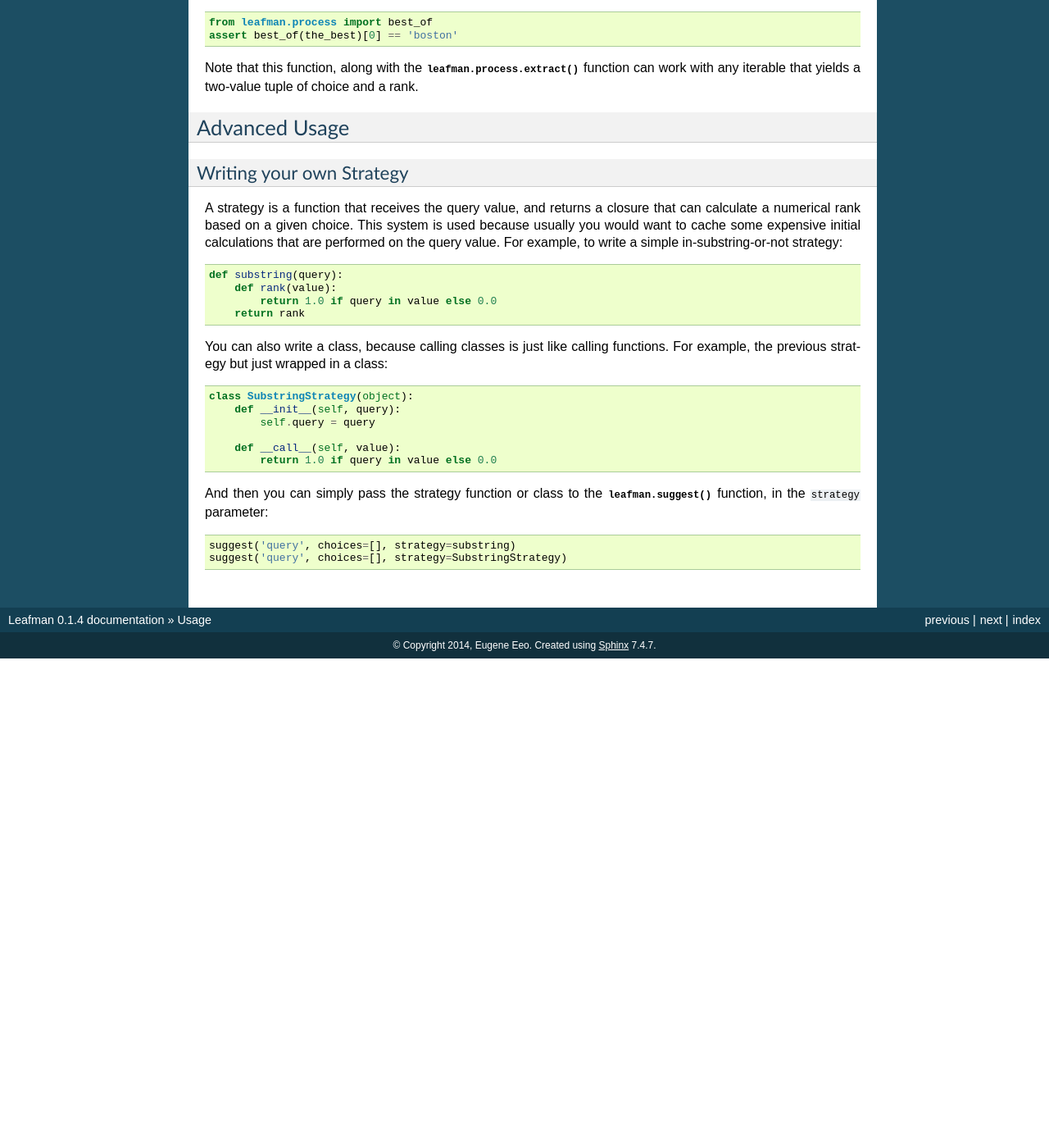
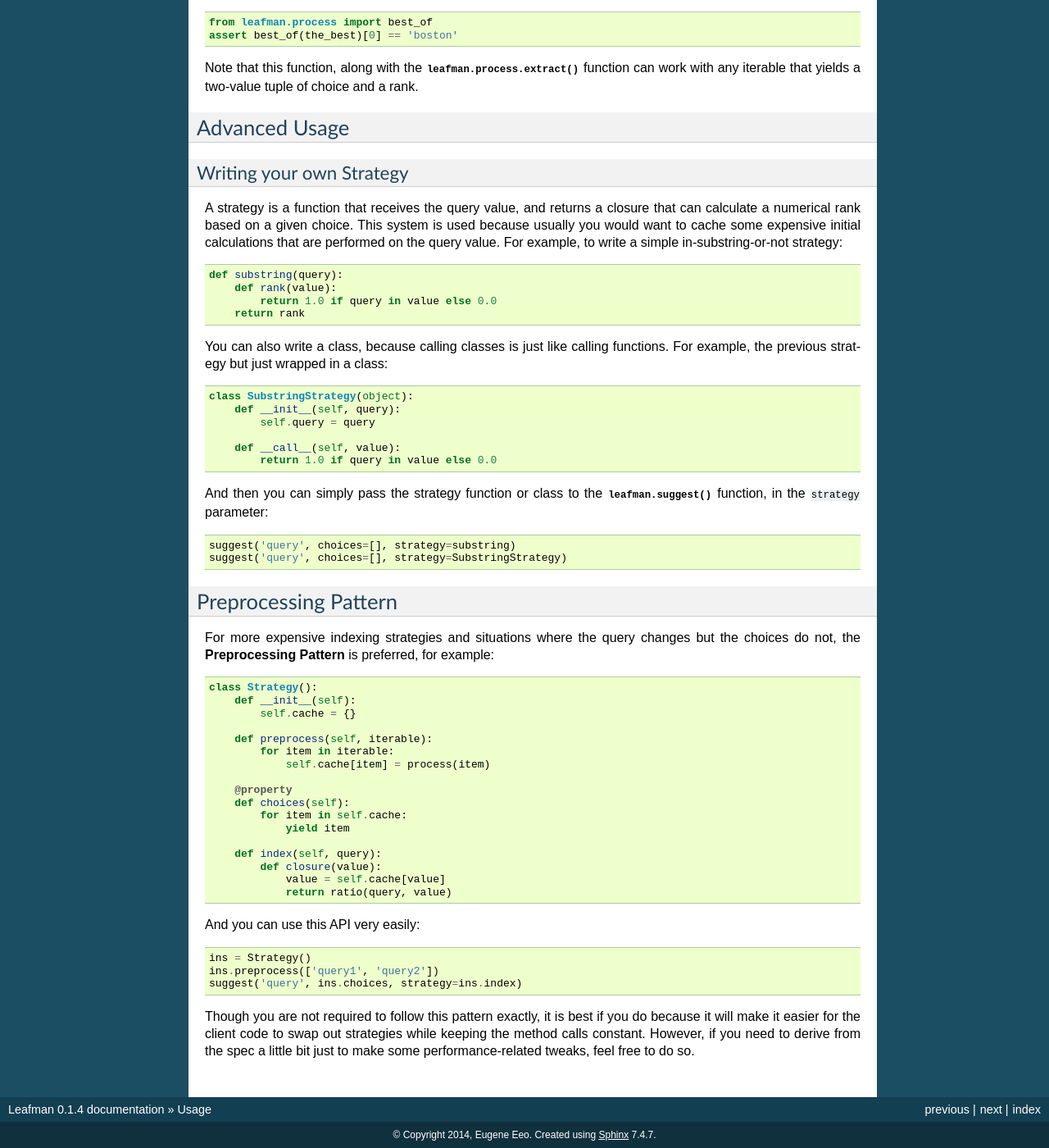
Before and after one commit to Cloudxtreme/leafman, a Sphinx documentation site: the page built from docs/usage.rst, in a window 1280 px wide and 1400 px high, scrolled down 905 px. Shown: the whole window at 82% size. Built offline with Sphinx 7.4.7, drawn with Linux system fonts in a browser that asks for light colours; before the commit the page ends 1708 px from its top, so only the background shows below that; some of the changed text lies outside the part shown.

Commit message:
write docs for preprocessing pattern

```diff
--- a/docs/usage.rst
+++ b/docs/usage.rst
@@ -130,3 +130,44 @@ in the ``strategy`` parameter:
 
     suggest('query', choices=[], strategy=substring)
     suggest('query', choices=[], strategy=SubstringStrategy)
+
+
+#####################
+Preprocessing Pattern
+#####################
+
+For more expensive indexing strategies and situations
+where the query changes but the choices do not, the
+**Preprocessing Pattern** is preferred, for example::
+
+    class Strategy():
+        def __init__(self):
+            self.cache = {}
+
+        def preprocess(self, iterable):
+            for item in iterable:
+                self.cache[item] = process(item)
+
+        @property
+        def choices(self):
+            for item in self.cache:
+                yield item
+
+        def index(self, query):
+            def closure(value):
+                value = self.cache[value]
+                return ratio(query, value)
+
+And you can use this API very easily::
+
+    ins = Strategy()
+    ins.preprocess(['query1', 'query2'])
+    suggest('query', ins.choices, strategy=ins.index)
+
+Though you are not required to follow this pattern
+exactly, it is best if you do because it will make
+it easier for the client code to swap out strategies
+while keeping the method calls constant. However, if
+you need to derive from the spec a little bit just
+to make some performance-related tweaks, feel free
+to do so.
```
